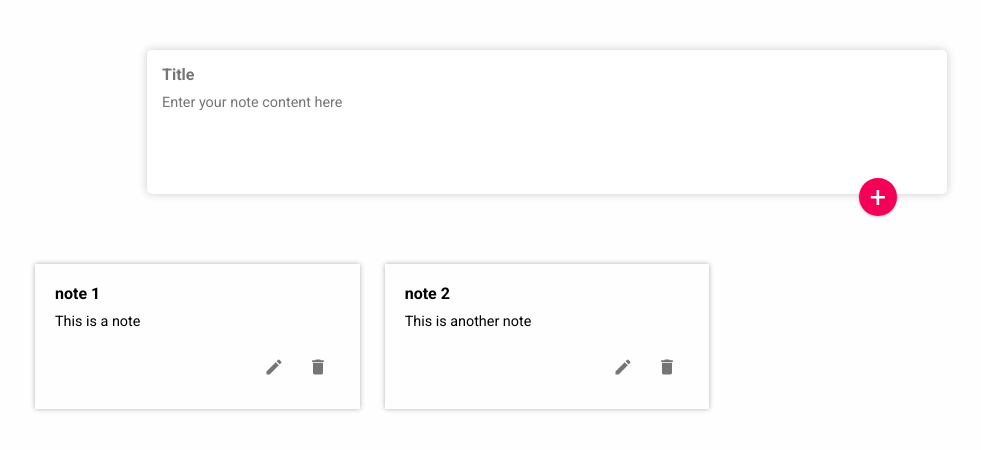
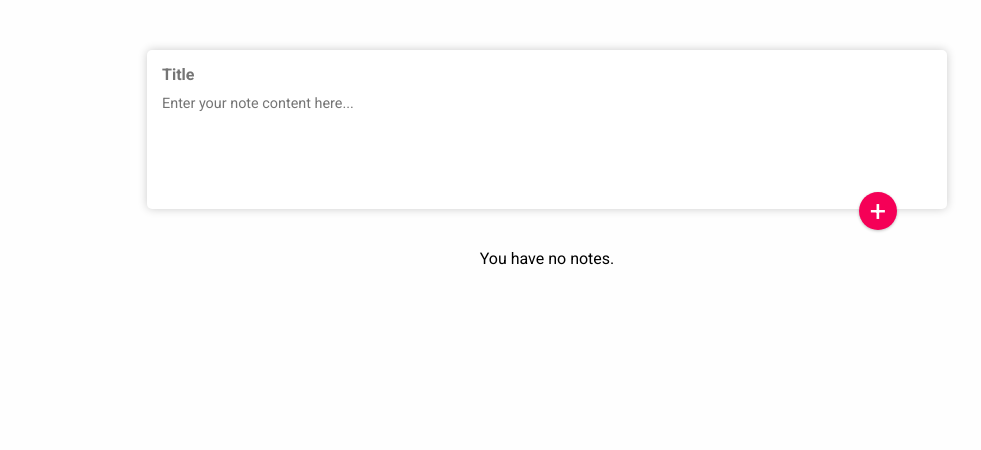
Before and after one commit to rafAmorim8/notes-app, a React (Create React App) app: page / in a window 1280 px wide. Shown: the top 450 px of the page, without its empty margins (93-1074 px from the left). Built offline with nearby package versions, Linux system fonts and the light colour scheme.

Commit message:
Bug fix: resizing text area, removing overflow, fixing text wrap

```diff
--- a/src/components/NotesCard.js
+++ b/src/components/NotesCard.js
@@ -7,23 +7,36 @@ import EditIcon from '@material-ui/icons/Edit';
 
 const Card = styled.li`
   list-style: none;
-  box-shadow: 0 0 5px rgba(0,0,0,0.3);
+  box-shadow: 0 0 2px rgba(0,0,0,0.3);
+  border-radius: 5px;
   padding: 20px;
+  position: relative;
+  display: flex;
+  flex-direction: column;
+  justify-content: space-between;
   transition: box-shadow 250ms ease-in-out;
-  position: relative;
 
   &:hover{
     box-shadow: 0 0 10px rgba(0,0,0,0.4);
   }
 
+  .card-content{
+    display: flex;
+    flex-direction: column;
+
     h3{
       margin-bottom: 10px;
+      overflow-wrap: break-word;
     }
 
     pre{
+      white-space: pre-wrap;
       margin-bottom: 15px;
       font-size: 0.9em;
+      overflow-wrap: break-word;
     }
+  }
+
 
   div {
     display: flex;
@@ -32,7 +45,6 @@ const Card = styled.li`
 `;
 
 const NotesCard = ({ note }) => {
-  // const state = useContext(NotesStateContext);
   const dispatch = useContext(NotesDispatchContext);
   const deleteNote = id => {
     dispatch({
@@ -41,8 +53,11 @@ const NotesCard = ({ note }) => {
   }
   return (
     <Card className="notes-item">
+      <div className="card-content">
         <h3>{note.title}</h3>
         <pre>{note.text}</pre>
+
+      </div>
       <div>
         <IconButton aria-label="edit" className="btn-edit btn-icon" onClick={e => console.log('edit')}>
           <EditIcon fontSize="small" />
--- a/src/components/NotesForm.js
+++ b/src/components/NotesForm.js
@@ -1,12 +1,12 @@
 import React, { useContext, useState } from 'react';
 import { NotesDispatchContext } from '../contexts/NotesContext';
 import styled from 'styled-components';
-import AddIcon from '@material-ui/icons/Add';
-import Fab from '@material-ui/core/Fab';
+import TextareaAutosize from '@material-ui/core/TextareaAutosize';
 
 const Form = styled.form`
   width: 80%;
   max-width: 800px;
+  max-height: 50vh;
   margin-top: 50px;
   padding: 15px;
   box-shadow: 0 0 10px rgba(0,0,0,0.2);
@@ -22,9 +22,13 @@ const Form = styled.form`
     margin-bottom: 10px;
   }
 
-  textarea{
+  #notes-textarea{
+    display: block;
+    min-height: 100px;
+    max-height: 60vh;
     resize: none;
     font-size: 0.9em;
+    line-height: 20px;
   }
 
   input, textarea{
@@ -72,6 +76,7 @@ const NotesForm = () => {
   return (
     <Form onSubmit={handleSubmit}>
       <input
+        aria-label="Notes title"
         type="text"
         name="note-title"
         id="note-title"
@@ -79,23 +84,18 @@ const NotesForm = () => {
         onChange={e => setTitle(e.target.value)}
         placeholder='Title'
       />
-      <textarea
-        name="note-text"
-        id="note-text"
-        cols="30"
-        rows="5"
+      <TextareaAutosize
+        aria-label="Notes content"
+        id="notes-textarea"
         value={text}
         onChange={e => setText(e.target.value)}
-        placeholder='Enter your note content here'
-      >
-      </textarea>
-      {/* <Fab size="small" color="secondary" aria-label="add">
-        <AddIcon />
-      </Fab> */}
+        placeholder='Enter your note content here...'
+        multiline
+      />
       <button className="btn-add">
         <span>+</span>
       </button>
-    </Form>
+    </Form >
   )
 }
 
--- a/src/components/NotesList.js
+++ b/src/components/NotesList.js
@@ -11,6 +11,10 @@ const Notes = styled.div`
     grid-template-columns: repeat(auto-fill,minmax(300px,1fr));
     grid-gap: 25px;
     margin: 30px auto 0 auto;
+  }
+
+  .empty-notes {
+    text-align: center;
   }
 `;
 
@@ -27,7 +31,7 @@ const NotesList = () => {
           })}
         </ul>
       ) : (
-          <div className="empty-notes">No Notes</div>
+          <div className="empty-notes">You have no notes.</div>
         )}
     </Notes>
   )
--- a/src/contexts/NotesContext.js
+++ b/src/contexts/NotesContext.js
@@ -1,4 +1,4 @@
-import React, { createContext, useReducer } from 'react';
+import React, { createContext, useReducer, useEffect } from 'react';
 import { NotesReducer, NotesState } from './notes';
 
 export const NotesStateContext = createContext();
@@ -7,6 +7,10 @@ export const NotesDispatchContext = createContext();
 
 const NotesContextProvider = ({ children }) => {
   const [state, dispatch] = useReducer(NotesReducer, NotesState);
+
+  useEffect(() => {
+    localStorage.setItem('notes', JSON.stringify(state.notes));
+  }, [state.notes]);
 
   return (
     <NotesStateContext.Provider value={state}>
--- a/src/contexts/notes.js
+++ b/src/contexts/notes.js
@@ -1,20 +1,7 @@
 import uuid from 'uuid/v1';
 
 export const NotesState = {
-  test: 'testing',
-  test2: 'testing again',
-  notes: [
-    {
-      id: uuid(),
-      title: 'note 1',
-      text: 'This is a note',
-    },
-    {
-      id: uuid(),
-      title: 'note 2',
-      text: 'This is another note',
-    }
-  ],
+  notes: JSON.parse(localStorage.getItem('notes')) || [],
   editNote: [],
 }
 
```
Lines whose indentation alone changed are shown as unchanged.
